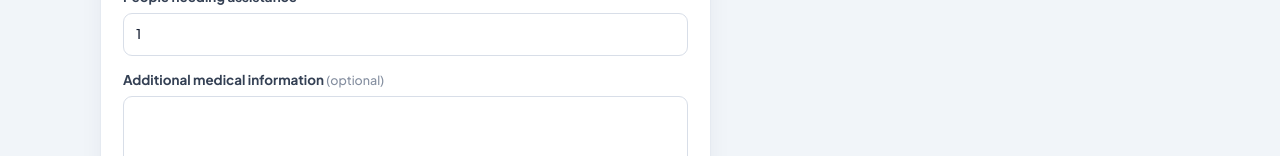
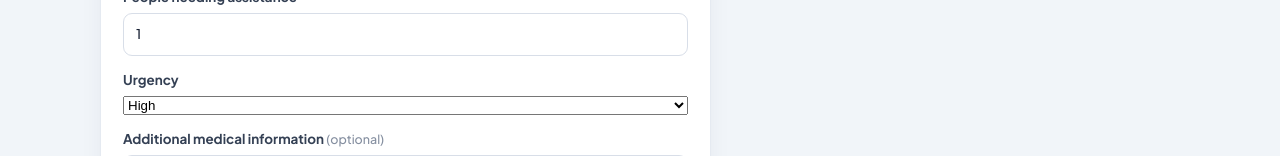
Before and after one commit to Jershindemetrius/ResQnet, a React (Vite) app in the folder frontend/: page /book-ambulance in a window 1280 px wide. Shown: the part 644-800 px from the top of the page. Built offline with nearby package versions, Linux system fonts and the light colour scheme; no server answers.

Commit message:
feat: add priority selection to ambulance booking form and display low urgency count in dashboard

```diff
--- a/frontend/src/pages/AmbulanceBookingView.jsx
+++ b/frontend/src/pages/AmbulanceBookingView.jsx
@@ -4,7 +4,14 @@ import { createEmergency, getAmbulanceInventory } from '../api/resqnetApi.js';
 import usePolling from '../hooks/usePolling.js';
 import './AmbulanceBookingView.css';
 
-const initialForm = { reporterName: '', contact: '', location: '', affectedPeopleCount: '1', description: '' };
+const initialForm = {
+  reporterName: '',
+  contact: '',
+  location: '',
+  affectedPeopleCount: '1',
+  description: '',
+  priority: 'HIGH',
+};
 const PAGE_SIZE = 12;
 
 export default function AmbulanceBookingView() {
@@ -69,7 +76,7 @@ export default function AmbulanceBookingView() {
         location: `${form.location.trim()}${gpsSuffix}`,
         affectedPeopleCount: Number(form.affectedPeopleCount),
         description: form.description.trim() || 'Ambulance requested through the public booking page.',
-        priority: 'HIGH',
+        priority: form.priority,
         requiredResourceType: 'AMBULANCE',
       });
       setReport(created);
@@ -144,6 +151,15 @@ export default function AmbulanceBookingView() {
               <input min="1" max="1000" name="affectedPeopleCount" onChange={updateField} required type="number" value={form.affectedPeopleCount} />
             </label>
             <label>
+              <span>Urgency</span>
+              <select name="priority" onChange={updateField} value={form.priority}>
+                <option value="CRITICAL">Critical</option>
+                <option value="HIGH">High</option>
+                <option value="MEDIUM">Medium</option>
+                <option value="LOW">Low</option>
+              </select>
+            </label>
+            <label>
               <span>Additional medical information <small>(optional)</small></span>
               <textarea maxLength={1000} name="description" onChange={updateField} rows="3" value={form.description} />
             </label>
--- a/frontend/src/pages/DashboardView.jsx
+++ b/frontend/src/pages/DashboardView.jsx
@@ -187,6 +187,10 @@ export default function DashboardView() {
             <span className="stat-pill-item medium">
               <span className="pill-dot"></span>
               {dashboard?.mediumCount ?? 0} Medium
+            </span>
+            <span className="stat-pill-item low">
+              <span className="pill-dot"></span>
+              {dashboard?.lowCount ?? 0} Low
             </span>
           </div>
         </div>
```
